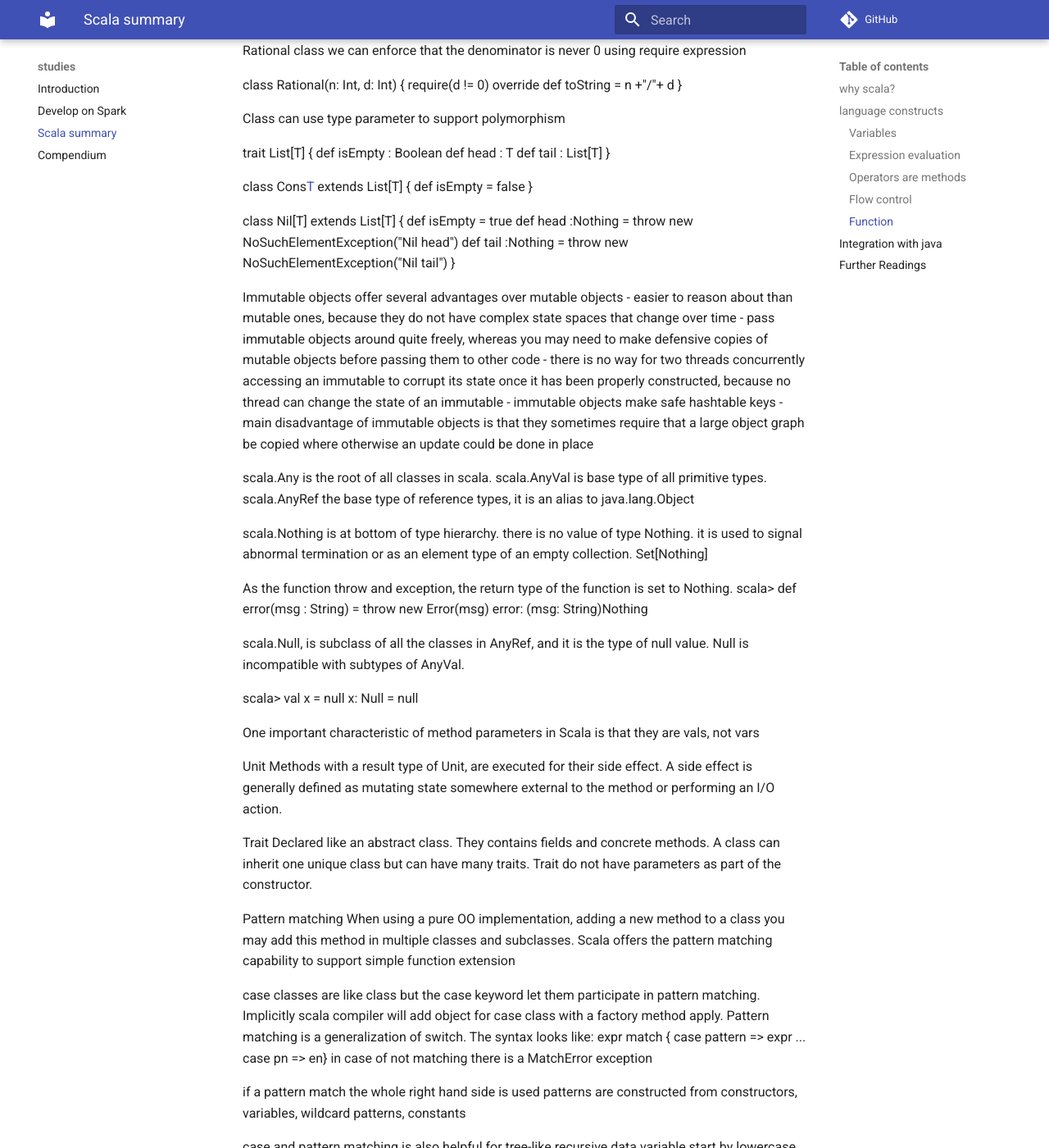
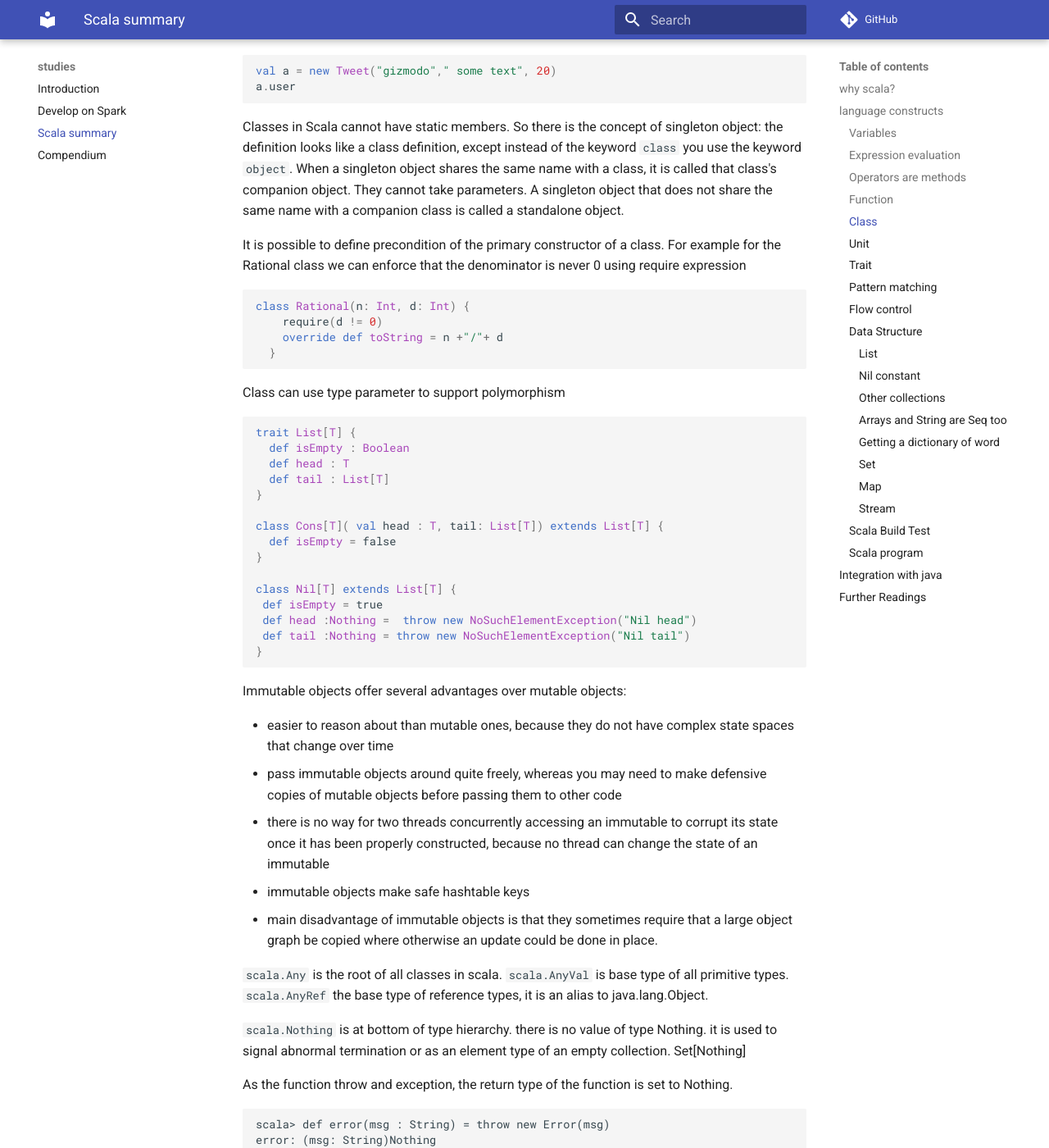
Before and after one commit to jbcodeforce/spark-studies, an MkDocs documentation site: the page built from docs/scala_summary.md, in a window 1280 px wide and 1400 px high, scrolled down 5035 px. Shown: the whole window at 82% size. Built offline with MkDocs 1.6.1 and Material for MkDocs 9.7.7, drawn with Linux system fonts in a browser that asks for light colours; comment, search, counter and statistics services are not loaded; some of the changed text lies outside the part shown.

Commit message:
Work on streaming

````diff
--- a/docs/dev-on-spark.md
+++ b/docs/dev-on-spark.md
@@ -23,6 +23,16 @@ This program is not launched by using python interpreter by the `spark-submit` t
 /spark/bin/spark-submit nameoftheprogram.py
 ```
 
+Creating a RDD can be done from different data source, text file, csv, database, Hive, Cassandra ...
+
+## Spark context
+
+Created by the driver program, it is responsible for makng the RDD, resilient and distributed. Here is an example of a special context creation for Spark Streaming, using local server with one executor per core, and using a batch size of 1 second.
+
+```scala
+val scc = new StreamingContext("local[*]", "TelemetryAlarmer", Seconds(1))
+```
+
 ## Transforming RDDs
 
 Use Map, flatmap, filter, distinct, union, intersection, substract, ... functions, and then applies of one of action.
@@ -30,6 +40,17 @@ Use Map, flatmap, filter, distinct, union, intersection, substract, ... function
 Nothing actually happens in your drive program until an action is called.
 
 here is [an python API documentation](https://spark.apache.org/docs/latest/api/python/index.html).
+
+In [this code](https://github.com/jbcodeforce/spark-studies/blob/master/src/SparkStreaming/SparkStreamingSamples/src/jbcodeforce/rdd/samples/wordscale.scala) there is a documented example of to use RDD to count word occurence in a text.
+To be able to get an executor running the code, the scala program needs to be an object and have a main function:
+
+```
+object wordcount {
+
+  def main(args: Array[String]) {
+  }
+}
+```
 
 ## DataFrames
 
@@ -51,6 +72,49 @@ movieDataset = spark.createDataFrame(movies)
 
 ## Spark Streaming
 
+Big data never stops, so there is a need to continuously analyze data streams in real time. Some nice use cases: clickstream, real time sensor data from IoT.
+
+![](images/spark-streaming.png)
+
+The RDD processing is distributed on different worker nodes to process data in parallel.
+
+It also use the DStreams, or Discretized Streams, which generates the RDDs for each time step, and may produce output at each time step too. It acts as a RDD at the global level or we can access the underlying RDDs. We can apply stateless transformations on Dstreams, like map... or we can use stateful data to maintain long-lived state. This is used for aggregate.
+
+Spark streaming supports windowed transformation, to compute results across a longer time perido than your batch interval. Can be used for example to compute the total product sell over a 1 hour time window. The windows slides as time goes one, to represent batches within the window interval.
+In fact there are three intervals:
+
+* the batch interval is how ofthen data is captured into a DStream. it is specified when defining the spark streaming context.
+* the slide interval is how often a windowed transformation is computer
+* the window interval is how far back in time the windowed transformation goes.
+
+To ensure fault tolerance incoming data is replicated to at least 3 worker nodes. For stateful operation, a checkpoint directory can be used to store states in case of failure and node restarts.
+
+The architecture of the receiver impacts the fault tolerance, for example if the receiver is a single point of failure. If a Twitter receiver fails, you loose data.
+
+The drive code can be also a SPOF. But there are ways to design and implement a more reliable driver, by using StreamingContext.getOrCreate() API and use checkpoint directory on distributed filesystem, to be used when the driver restart, to pickup from the checkpoint directory.
+
 ### Environment setup
 
 I used the Spark 3.0 preview 2 from december 2019 release, and Eclipse Scala IDE from [here](http://scala-ide.org/download/sdk.html). See also [those instructions](https://sundog-education.com/spark-streaming).
+
+Running the code in Eclipse uses a local jars file for spark.
+
+See also [the explanations](http://localhost:8000/#using-docker-compose) to run it with docker compose.
+
+### First streaming program
+
+```scala
+object PrintTweets {
+  def main(args: Array[String]) {
+       val ssc = new StreamingContext("local[*]", "PrintTweets", Seconds(1))
+       // Create a DStream from Twitter using our streaming context
+       val tweets = TwitterUtils.createStream(ssc, None)
+        // Now extract the text of each status update into RDD's using map()
+        val statuses = tweets.map(status => status.getText())
+        // Print out the first ten
+        statuses.print()
+        // Kick it all off
+        ssc.start()
+        ssc.awaitTermination()
+  }
+```
--- a/docs/scala_summary.md
+++ b/docs/scala_summary.md
@@ -69,7 +69,7 @@ The logical-and and logical-or operations are short-circuited as in Java: expres
 
 The operator precedence looks like:
 
-```
+```scala
 (all other special characters)
 * / %
 + -
@@ -82,10 +82,6 @@ The operator precedence looks like:
 (all letters)
 (all assignment operators)
 ```
-
-### Flow control
-
-See the code example in: [LeaningScala2.sc](https://github.com/jbcodeforce/spark-studies/tree/master/src/SparkStreaming/LeaningScala/src/LeaningScala2.sc)
 
 ### Function
 
@@ -123,7 +119,7 @@ a name is evaluate by replacing its right end definition
 
 Functions are objects. It is possible to pass functions as arguments, to store them in variables, and to return them from other functions.
 
-
+```scala
  // function that uses a function as argument
     // type () => Unit is for function taking no argument and return nothing
      def oncePerSecond(callback: () => Unit) {
@@ -147,12 +143,14 @@ def gcd(a: Int, b: Int) : Int =
 
  def sumInts(a : Int,b: Int) = sum(id,a,b)
  def id(x: Int): Int = x
+```
 
-The sum function is a linear recursion
+The sum function is a linear recursion.
 Tail recursion: if a function calls itself as its last action, the functions stack frame can be used. It is iterative. (gcd above is a tail recursive function)
 
-Anonymous function
+Anonymous function:
 
+```scala
 // Declared like:  (x1 : T1,.... , xn :Tn) => E
 
 (x:Int) => x*x*x
@@ -170,32 +168,40 @@ def sum(f: Int => Int): (Int, Int) => Int = {
 
 def sumCubes = sum(x => x*x*x)
 println(sumCubes(1,10))
+```
 
 When doing functional programming, you try to avoid side effect and uses vars. When your function need to modify its parameters, use the Unit result type.
 Function values are treated as objects in Scala
 
-Class
+### Class
 
-The class declaration includes the parameters of the constructor
+The class declaration includes the parameters of the constructor:
 
+```scala
 class Tweet(val user: String, val text: String, val retweets: Int) { ...
+```
 
 parameters are always pass by-value, they become fields of the class
 
+```scala
 val a = new Tweet("gizmodo"," some text", 20)
 a.user
+```
 
-Classes in Scala cannot have static members. So there is the concept of singleton object: the definition looks like a class definition, except instead of the keyword class you use the keyword object. When a singleton object shares the same name with a class, it is called that class's companion object. They cannot take parameters. A singleton object that does not share the same name with a companion class is called a standalone object.
+Classes in Scala cannot have static members. So there is the concept of singleton object: the definition looks like a class definition, except instead of the keyword `class` you use the keyword `object`. When a singleton object shares the same name with a class, it is called that class's companion object. They cannot take parameters. A singleton object that does not share the same name with a companion class is called a standalone object.
 
 It is possible to define precondition of the primary constructor of a class. For example for the Rational class we can enforce that the denominator is never 0 using require expression
 
+```scala
 class Rational(n: Int, d: Int) {
     require(d != 0)
     override def toString = n +"/"+ d
   }
+```
 
 Class can use type parameter to support polymorphism
 
+```scala
 trait List[T] {
   def isEmpty : Boolean
   def head : T
@@ -211,45 +217,54 @@ class Nil[T] extends List[T] {
  def head :Nothing =  throw new NoSuchElementException("Nil head")
  def tail :Nothing = throw new NoSuchElementException("Nil tail")
 }
+```
 
-Immutable objects offer several advantages over mutable objects
-- easier to reason about than mutable ones, because they do not have complex state spaces that change over time
-- pass immutable objects around quite freely, whereas you may need to make defensive copies of mutable objects before passing them to other code
-- there is no way for two threads concurrently accessing an immutable to corrupt its state once it has been properly constructed, because no thread can change the state of an immutable
--  immutable objects make safe hashtable keys
-- main disadvantage of immutable objects is that they sometimes require that a large object graph be copied where otherwise an update could be done in place
+Immutable objects offer several advantages over mutable objects:
 
-scala.Any is the root of all classes in scala. scala.AnyVal is base type of all primitive types. scala.AnyRef the base type of reference types, it is an alias to java.lang.Object
+* easier to reason about than mutable ones, because they do not have complex state spaces that change over time
+* pass immutable objects around quite freely, whereas you may need to make defensive copies of mutable objects before passing them to other code
+* there is no way for two threads concurrently accessing an immutable to corrupt its state once it has been properly constructed, because no thread can change the state of an immutable
+*  immutable objects make safe hashtable keys
+* main disadvantage of immutable objects is that they sometimes require that a large object graph be copied where otherwise an update could be done in place.
 
-scala.Nothing is at bottom of type hierarchy. there is no value of type Nothing. it is used to signal abnormal termination or as an element type of an empty collection. Set[Nothing]
+`scala.Any` is the root of all classes in scala. `scala.AnyVal` is base type of all primitive types. `scala.AnyRef` the base type of reference types, it is an alias to java.lang.Object.
+
+`scala.Nothing` is at bottom of type hierarchy. there is no value of type Nothing. it is used to signal abnormal termination or as an element type of an empty collection. Set[Nothing]
 
 As the function throw and exception, the return type of the function is set to Nothing.
+
+```
 scala> def error(msg : String) = throw new Error(msg)
 error: (msg: String)Nothing
+```
 
+`scala.Null`, is subclass of all the classes in AnyRef, and it is the type of null value. Null is incompatible with subtypes of `AnyVal`.
 
-scala.Null, is subclass of all the classes in AnyRef, and it is the type of null value. Null is incompatible with subtypes of AnyVal.
-
+```
 scala> val x = null
 x: Null = null
+```
 
 One important characteristic of method parameters in Scala is that they are vals, not vars
 
-Unit
+### Unit
+
 Methods with a result type of Unit, are executed for their side effect.  A side effect is generally defined as mutating state somewhere external to the method or performing an I/O action.
 
-Trait
+### Trait
+
 Declared like an abstract class. They contains fields and concrete methods. A class can inherit one unique class but can have many traits.
 Trait do not have parameters as part of the constructor.
 
-Pattern matching
-When using a pure OO implementation, adding a new method to a class you may add this method in multiple classes and subclasses.  Scala offers the pattern matching capability to support simple function extension
+### Pattern matching
 
-case classes are like class but the case keyword let them participate in pattern matching. Implicitly scala compiler will add object for case class with a factory method apply.
+When using a pure OO implementation, adding a new method to a class you may add this method in multiple classes and subclasses.  Scala offers the pattern matching capability to support simple function extension.
+
+`case` classes are like `class` but the case keyword let them participate in pattern matching. Implicitly scala compiler will add object for case class with a factory method apply.
 Pattern matching is a generalization of switch.
-The syntax looks like:  expr match { case pattern => expr ... case pn => en}
+
+The syntax looks like:  `expr match { case pattern => expr ... case pn => en}`
 in case of not matching there is a MatchError exception
-
 
 if a pattern match the whole right hand side is used
 patterns are constructed from constructors, variables, wildcard patterns, constants
@@ -257,10 +272,14 @@ patterns are constructed from constructors, variables, wildcard patterns, consta
 case and pattern matching is also helpful for tree-like recursive data
 variable start by lowercase, where constant starts by Uppercase
 
-Control
+
+### Flow control
+
+See the code example in: [LeaningScala2.sc](https://github.com/jbcodeforce/spark-studies/tree/master/src/SparkStreaming/LeaningScala/src/LeaningScala2.sc)
+
 Almost all of Scala's control structures result in some value. This is the approach taken by functional languages, in which programs are viewed as computing a value, thus the components of a program should also compute values.
 
-
+```scala
 val filename =
       if (!args.isEmpty) args(0)
       else "default.txt"
@@ -272,25 +291,30 @@ val filename =
       println("Read: "+ line)
     } while (line != "")
 
+```
 
-// for
 The while and do-while constructs are called "loops," not expressions, because they don't result in an interesting value. The type of the result is Unit
 
 For is simply uses to iterate through a sequence of integers. But has more advanced expressions to iterate over multiple collections of different kinds, to filter out elements based on arbitrary conditions, and to produce new collections. The notation " <- "  is called a generator,
 
+```scala
 for (s) yield e
+```
+
 s is a sequence of generators and filters,   e is an expression whose value is returned by an iteration
 generator is of the form p <- c   :   c is a collection and p is a pattern
 filter is a boolean expression
 if there are several generators in sequence the last ones vary faster than the first
 
+```scala
 // list the file in the current directory
 val filesHere = (new java.io.File(".")).listFiles
 
-    for (file <- filesHere)
-      println(file)
+for (file <- filesHere)
+  println(file)
+
 for (i <- 1 to 4)  // could be 1 until 4
-          println("Iteration "+ i)
+  println("Iteration "+ i)
 
 // For supports filter to build subset
 for (file <- filesHere if file.getName.endsWith(".scala"))
@@ -305,10 +329,11 @@ for (
 // If you add multiple <- clauses, you will get nested "loops."
 // for like a SQL query
 for (b <- books; a <- b.authors if a startsWith "Bird") yield b.title
+```
 
 For is closely related to higher order functions. For example the following three functions can be written with for
 
-
+```scala
 def mapFunction[T,U] (xs : List[T], f: T => U) : List[U] =
    for (x <- xs) yield f(x)
 
@@ -321,29 +346,41 @@ def filter2[T] (xs : List[T], f: T => Boolean) : List[T] =
 val l=List( 2, 3, 4, 5)                    > l  : List[Int] = List(2, 3, 4, 5)
 // to avoid missing parameter type, we need to add [Int]
 val r=filter2[Int](l,(x => x% 2 == 0))    > r  : List[Int] = List(2, 4)
+```
 
 Expressing for with HOF
+
+```scala
 for (b <- books; a <- b.authors if a startsWith "Bird") yield b.title   is the same as
   books flatMap (b => for (a <- b.authors if a startsWith "Bird") yield b.title)   or
   books flatMap (b => for (a <- b.authors withFilter (a=> a startsWith "Bird")) yield b.title)   or
   books flatMap (b => b.authors withFilter (a=> a startsWith "Bird") map (y => y.title)
+```
 
+### Data Structure
 
-List
+See the code example in: [LeaningScala4.sc](https://github.com/jbcodeforce/spark-studies/tree/master/src/SparkStreaming/LeaningScala/src/LeaningScala4.sc)
 
-Lists are immutable, and recursive and linear: access to the first element is much faster than accessing to the middle of end of the list
-lists are constructed from empty list Nil and the cons operation ::
+#### List
 
+Lists are immutable, and recursive and linear: access to the first element is much faster than accessing to the middle of end of the list.
+Lists are constructed from empty list Nil and the cons operation `:: `
+
+```scala
 val empty = List()
 val fruit = List("apple","banana","pear")
 val matrix = List(List(1,0,0),List(0,1,0),List(0,0,1))
 // equivalent to
 val fruit = "apple" :: ("banana" :: ("pear" :: Nil))
 val fruit = "apple" :: "banana" :: "pear" :: Nil
+// concat
+val fruits = fruit ++ List("strawberry")
+```
 
 in scala there is a convention the operators ending with : associate to the right operand. They could be seen as method calls of the right hand operand
 Three list operations are important, head, tail, isEmpty
 
+```scala
 xs.length
 xs.last
 xs.init         // build a new list from xs without the last one
@@ -353,18 +390,28 @@ xs(n)         // element at n position
 xs splitAt n   // return a pair of two sub lists from list xs one up to index n and one from position n
 
 val alist = "aba".toList
-alist groupBy(c => c)         Partitions a collection into a map of collections according to a discriminator function (here is Identity)
+alist groupBy(c => c)
+```
+ap
+
+Partitions a collection into a map of collections according to a discriminator function (here is Identity)
+
+```scala
 Map[Char,List[Char]] = Map(b -> List(b), a -> List(a, a))
-
+val m = Map("kirk" -> "Enterprise","joe" -> "Voyager")
+println(m["kirk"])
+```
 
 It is possible to decompose a list with pattern matching:
 
-Nil constant
+#### Nil constant
+
 p :: ps is a pattern that matches a list with a head and a tail
 List(a,b,c,) to match a complete list
 
 Here are examples of list using recursion and pattern matching
 
+```scala
  def last[T] (xs : List[T]) : T = xs match {
    case List() => throw new Error("Last of empty list is not possible" )
    case List(x) => x
@@ -383,28 +430,35 @@ def concat[T](l1: List[T],l2 : List[T]) : List[T] =
     case List() => l2
     case y :: ys => y :: concat(ys,l2)
   }
+```
 
 http://www.scala-lang.org/api/2.11.1/index.html#scala.collection.immutable.List
 
-Other collections:
+#### Other collections
+
 Vector has a more evenly balanced structure using 32 word array. when it is more than 32 elements a next level is added as array of pointer so covering 2** 10 elements.
 The access is in log 32(n)
 it supports the same operations as on List as List and Vector are Seq, the class of all sequences which itself is a Iterable. Exception is on concatenation.
 
+```scala
  val nums= Vector( 1, 2, 3, 44)         > nums  : scala.collection.immutable.Vector[Int] = Vector(1, 2, 3, 44)
  val n2 = 10 +: nums                  > n2  : scala.collection.immutable.Vector[Int] = Vector(10, 1, 2, 3, 44)
  val n3 = nums :+ 15
+```
 
-Arrays and String are Seq too
+#### Arrays and String are Seq too
 
+```scala
   val a = Array( 1, 2, 3, 44)                > a  : Array[Int] = Array(1, 2, 3, 44)
   a map (x => x* 2)                         res0: Array[Int] = Array(2, 4, 6, 88)
   val s = "Hello World"                   > s  : String = Hello World
   s filter (c => c.isUpper)/               > res1: String = HW
+```
 
 range represents a sequence of evenly spaced integers.
 Some operations on Seq
 
+```scala
 val s = "Hello World"
 s exists ( c => c == 'e') true if there is an element in s the p(x) holds
 
@@ -434,18 +488,21 @@ scalarProduct(Vector(2,3,4),Vector(3,5,8))
 // compute if n is prime: if only divisors of n is 1 and n
 def isPrime(n : Int) : Boolean =
    (2 until n) forall (x => n % x != 0)
+```
 
+#### Getting a dictionary of word
 
-Getting a dictionary of word
+The following will get each word (one per line in the input stream), transform it to a list and then filter out any word that does not contain a letter.  Filter apply a function to each member of the collection, forall apply for each element of the list a function f and return the matching elements.
 
-// the following will get each word (one per line in the input stream), transform it to a list and then filter out any word that does not contain
-// a letter.  Filter apply a function to each member of the collection, forall apply for each element of the list a function f and return the matching elements.
+```scala
  val words = in.getLines.toList filter (word => word forall (c => c.isLetter))
+```
 
-Set
+#### Set
+
 Is a sequence that does not have duplicate elements, elements are unordered, it includes the operation contains
 
-
+```scala
   // return all the ways to encode a number to a set of strings
   def encode(number: String) : Set[List[String]] =
      if (number.isEmpty) Set(List())
@@ -457,46 +514,58 @@ Is a sequence that does not have duplicate elements, elements are unordered, it
        } yield word :: rest                                // the
        }.toSet
 // returns  Set[List[String]]  ... List(Scala, is, fun), List(sack, bird, to)
+```
 
-// following code also illustrates that a function can be assigned to a variable
+Following code also illustrates that a function can be assigned to a variable. it is a map of digit strings to the words that represent them. words is list of words of a given dictionary
 
-// it is a map of digit strings to the words that represent them. words is list of words of a given dictionary
+```scala
 val wordsForNum : Map [String,Seq[String]] =
     words groupBy wordCode withDefaultValue Seq()
 
 // wordsForNum  : Map[String,Seq[String]] = Map(63972278 -> List(newscast),37638427 -> List(cybernetics)
+```
 
+#### Map
 
-Map
 maps are iterable and functional.
 
+```scala
  val roman = Map( "I" -> 1 , "II" -> 2 , "V" -> 5 )   //> roman  : scala.collection.immutable.Map[String,Int] = Map(I -> 1, II -> 2, V
                                                   //|  -> 5)
  roman("V")                                       //> res5: Int = 5
  roman get ("II")                                 //> res6: Option[Int] = Some(2)
+```
 
 The Some is a class extending the trait Option type and takes a unique value. When a map does not contains a key it returns None which is declared as:
+
+```scala
 object None extends Option[Nothing]
 
 veggie groupBy (_.head)     > res8: scala.collection.immutable.Map[Char,List[String]] = Map(b -> List(brocoli), t -> List(tom), c -> List(carrot), o -> List(olive))
 
 // mapValues Transforms a map by applying a function to every retrieved value
 veggie.groupBy(_.head).mapValues(_.length)
+```
 
 maps were partial functions this means that applying a map to a key value could lead to an exception if the key is not stored in the map. There is a function to set a default value if the key is not present
 
+```scala
 val c = veggie withDefaultValue "Unknown"
 c("x")       // returns Unknown
+```
 
-Stream
-Similar to lists but their tail is evaluate only on demand. they are defined from a constant Stream.empty and a constructor Stream.cons. The following example illustrates that the interpreter does not build the full Stream
+#### Stream
 
+Similar to lists but their tail is evaluate only on demand. they are defined from a constant `Stream.empty` and a constructor `Stream.cons`. The following example illustrates that the interpreter does not build the full Stream
 
+```scala
  Stream.cons( 1,Stream.cons(2 ,Stream.Empty))      //> res0: scala.collection.immutable.Stream.Cons[Int] = Stream(1, ?)
  Stream(1, 2,3 ,4)                                 //> res1: scala.collection.immutable.Stream[Int] = Stream(1, ?)
+```
 
 Example of interesting use case. Compute the prime number from 1000 to 10000 but takes the second prime only. With a List the approach will compute all the prime while with Stream only the 2 first elements.
 
+```scala
 def isPrime(i: Int) : Boolean =
     (2 until i) forall ( x => i % x != 0)         //> isPrime: (i: Int)Boolean
 
@@ -504,12 +573,14 @@ def isPrime(i: Int) : Boolean =
 
 // :: is not producing a Stream but..
 x #:: xs  == Stream.cons(x,xs)
+```
 
 
+### Scala Build Test
 
-Scala Build Test
 Using Scala Build Test. First start it in the folder with the project sub-folder, and eclipse .project
 
+```
 > sbt
 >styleCheck
 >compile
@@ -518,27 +589,38 @@ Using Scala Build Test. First start it in the folder with the project sub-folder
 >submit jerome.boyer@gmail.com  <pwd>  5Tz7bNHph7
 >console
 scala >
+```
 
-Scala program
+### Scala program
+
 To run a Scala program, you must supply the name of a standalone singleton object with a main method that takes one parameter, an Array[String], and has a result type of Unit
 
+```scala
 object ThisIsAnApp {
       def main(args: Array[String]) {
         for (arg <- args)
           println(arg +": "+ calculate(arg))
       }
 }
+```
+
 Scala provides a trait, scala.Application, to run an application without main function
+
+```scala
  object AnotherApp extends Application {
 
       for (season <- List("fall", "winter", "spring"))
         println(season +": "+ calculate(season))
  }
+ ```
+
  The code between the curly braces is collected into a primary constructor of the singleton object, and is executed when the class is initialized
 
 compile:
 
+```
 scalac  -d target/scala-2.10/classes
+```
 
 or use sbt > compile
 
@@ -547,8 +629,8 @@ or use sbt > compile
 
 execute a program: scala
 
+## Integration with java
 
-## Integration with java
 scala can access java classes, extends java class and implement java interface. All classes from the java.lang package are imported by default, while others need to be imported explicitly.
 
 
````
Also changed, not shown: docs/index.md (+6 -1 lines), docs/images/spark-streaming.png (added), 4 other files.
